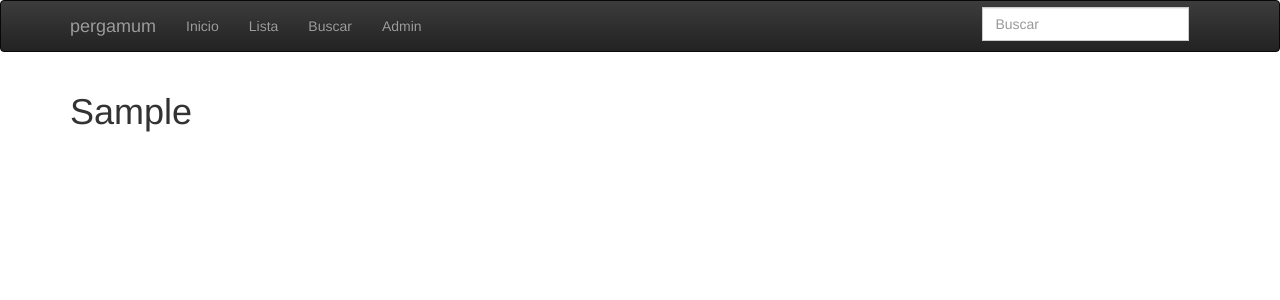
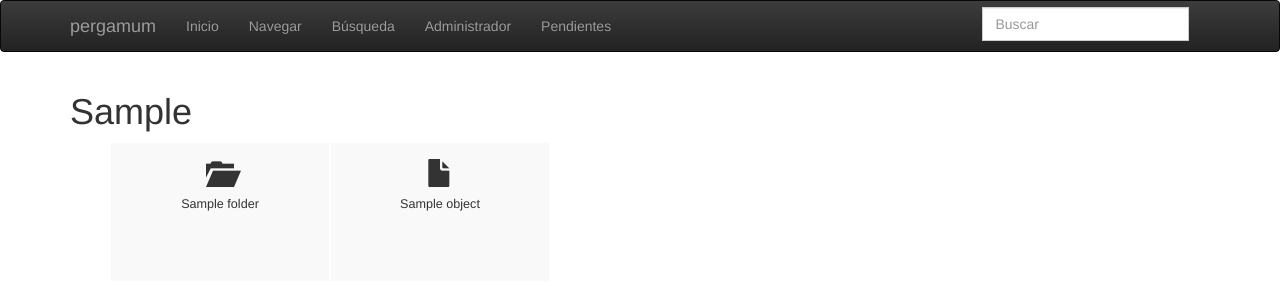
Before and after one commit to joyinsky/pergamum, a Django app: template templates/bibloi/folder_browse.html in a window 1280 px wide. Shown: the top 300 px of the page. Run offline with Django 3.2, Linux system fonts and the light colour scheme; the template is opened without the code that fills it: most values are stand-ins (such as "Sample title", 1, 10 or a date in 2020); some libraries are stand-ins or nearby versions.

Commit message:
Búsquedas y otras cosas

```diff
--- a/pergamum/bibloi/models.py
+++ b/pergamum/bibloi/models.py
@@ -50,7 +50,7 @@ class Folder(MPTTModel):
     order = models.PositiveIntegerField(_('order'))
 
     class MPTTMeta:
-        order_insertion_by = ['order']
+        order_insertion_by = ['order', 'name']
 
     def save(self, *args, **kwargs):
         super(Folder, self).save(*args, **kwargs)
@@ -67,7 +67,7 @@ class Folder(MPTTModel):
             route.insert(0, parent.name)
             parent = parent.parent
 
-        return " / ".join(route)
+        return "/".join(route)
 
     class Meta:
         verbose_name = _('Folder')
--- a/pergamum/bibloi/urls.py
+++ b/pergamum/bibloi/urls.py
@@ -7,6 +7,7 @@ urlpatterns = [
     # url(r'^new/$', views.ArticleCreate.as_view(), name='create'),
     url(r'^(?P<pk>\d+)/$', views.ArticleDetail.as_view(), name='detail'),
     url(r'^search/$', views.ArticleSearch.as_view(), name='search'),
+    url(r'^tasks/$', views.TasksView.as_view(), name='tasks'),
     url(r'^archive/(?P<path>.*)$', views.FolderView.as_view(), name='archive'),
     # url(r'^(?P<pk>\d+)/update/$', views.ArticleUpdate.as_view(), name='update'),
     # url(r'^(?P<pk>\d+)/delete/$', views.ArticleDelete.as_view(), name='delete'),
--- a/static/css/styles.css
+++ b/static/css/styles.css
@@ -1,4 +1,52 @@
 .content {
     font-family: Georgia, 'Times New Roman', 'serif';
     font-size: 1.2em;
+    margin: 3em 0;
 }
+
+.files ul {
+    display: block;
+    list-style-type: none;
+}
+
+.files li {
+    display: block;
+    float: left;
+    background-color: #f9f9f9;
+    border: 1px solid #fff;
+    width: 20%;
+    min-width: 10em;
+    height: 10em;
+    overflow: hidden;
+}
+
+.files li:hover {
+    background-color: darkblue;
+    color: whitesmoke;
+}
+
+.files a {
+    display: block;
+    height: 100%;
+    padding: 1em;
+    line-height: 1.4;
+    text-align: center;
+    list-style: none;
+    color: inherit;
+    text-decoration: none;
+}
+
+.files a:hover {
+    color: inherit;
+    text-decoration: none;
+}
+
+.files .content-icon {
+    display: block;
+    font-size: 2em;
+}
+
+.files .content-text {
+    display: block;
+    font-size: 0.9em;
+}
--- a/templates/base.html
+++ b/templates/base.html
@@ -36,9 +36,10 @@
         <div class="navbar-collapse collapse">
             <ul class="nav navbar-nav">
                 <li><a href="/">Inicio</a></li>
-                <li><a href="{% url 'bibloi:list' %}">Lista</a></li>
-                <li><a href="{% url 'bibloi:search' %}">Buscar</a></li>
-                <li><a href="{% url 'admin:index' %}">Admin</a></li>
+                <li><a href="{% url 'bibloi:archive' '' %}">Navegar</a></li>
+                <li><a href="{% url 'bibloi:search' %}">Búsqueda</a></li>
+                <li><a href="{% url 'admin:index' %}">Administrador</a></li>
+                <li><a href="{% url 'bibloi:tasks' %}">Pendientes</a></li>
             </ul>
             <ul class="nav navbar-nav navbar-right" style="margin:0.4em">
                 <li>
--- a/templates/bibloi/folder_browse.html
+++ b/templates/bibloi/folder_browse.html
@@ -3,5 +3,28 @@
 {% block heading %}{{ current_folder }}{% endblock %}
 
 {% block content %}
-
+    <div id="files-list">
+        <ul class="files">
+            {% for folder in folders %}
+                <li class="folder">
+                    <a href="{% url 'bibloi:archive' folder.route %}">
+                        <div class="file-object">
+                            <span class="content-icon"><i class="glyphicon glyphicon-folder-open"></i> </span>
+                            <span class="content-text">{{ folder.name }}</span>
+                        </div>
+                    </a>
+                </li>
+            {% endfor %}
+            {% for file in object_list %}
+                <li class="file">
+                    <a href="{% url 'bibloi:detail' file.id %}">
+                        <div class="file-object">
+                            <span class="content-icon"><i class="glyphicon glyphicon-file"></i> </span>
+                            <span class="content-text">{{ file.name }}</span>
+                        </div>
+                    </a>
+                </li>
+            {% endfor %}
+        </ul>
+    </div>
 {% endblock %}
```
Also changed, not shown: pergamum/bibloi/views.py (+5 -2 lines), templates/tasks.html (added, +34 -0 lines).
